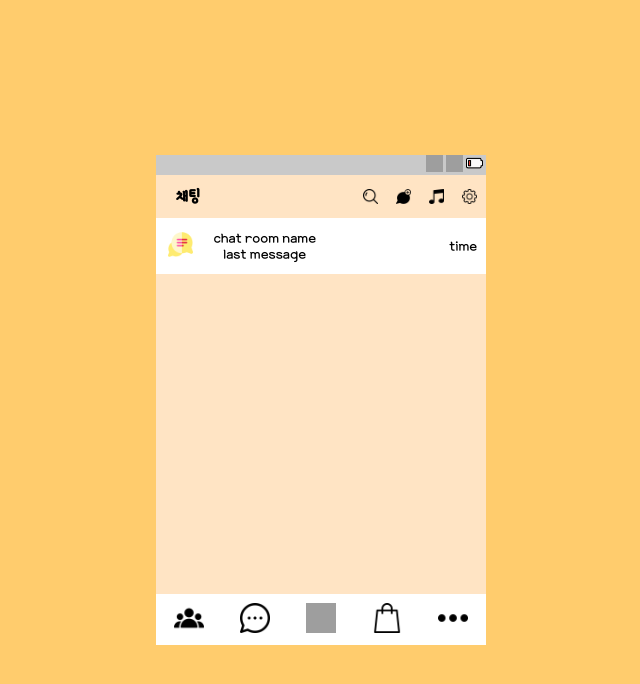
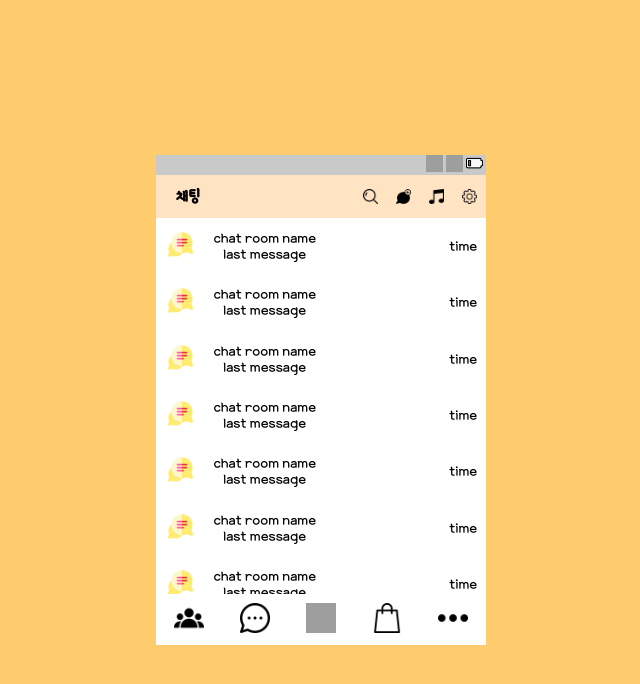
Before and after one commit to Index-dev/KakaoClone, a React (Create React App) app in the folder yoojin/: page /chat in a window 1280 px wide. Shown: the top 684 px of the page, without its empty margins (319-959 px from the left). Built offline with nearby package versions, Linux system fonts and the light colour scheme; grey boxes are pictures that could not be loaded.

Commit message:
add: scroll bar with styling(css)

```diff
--- a/yoojin/src/pages/ChatPage/index.js
+++ b/yoojin/src/pages/ChatPage/index.js
@@ -3,7 +3,7 @@ import Chat from '../../components/Chat/Chat'
 import BottomMenu from '../../components/Navbar/BottomMenu'
 import TopBar from '../../components/Navbar/TopBar'
 import TopMenu from '../../components/Navbar/TopMenu'
-import './style.css'
+import './style.scss'
 
 function ChatPage() {
     return (
@@ -13,6 +13,13 @@ function ChatPage() {
                 <TopMenu tabTitle="채팅"/>
                 <div className="content">
                     <Chat/>
+                    <Chat/>
+                    <Chat/>
+                    <Chat/>
+                    <Chat/>
+                    <Chat/>
+                    <Chat/>
+                    <Chat/>
                 </div>
             <BottomMenu/>
             </div>
--- /dev/null
+++ b/yoojin/src/pages/ChatPage/style.scss
@@ -0,0 +1,17 @@
+.Frame > .main__content > .content{
+    overflow-y: auto;
+    &::-webkit-scrollbar{
+        width: 10px;
+    }
+    &::-webkit-scrollbar-thumb{
+        background-color: rgb(247, 168, 66);
+        border-radius: 10px;
+        // background-clip: padding-box;
+        // border: 2px solid transparent;
+    }
+    &::-webkit-scrollbar-track{
+        background-color: rgb(248, 207, 152);
+        // border-radius: 10px;
+        box-shadow: inset 0px 0px 5px white;
+    }
+}
```
Also changed, not shown: yoojin/src/pages/ChatPage/style.css (deleted).
